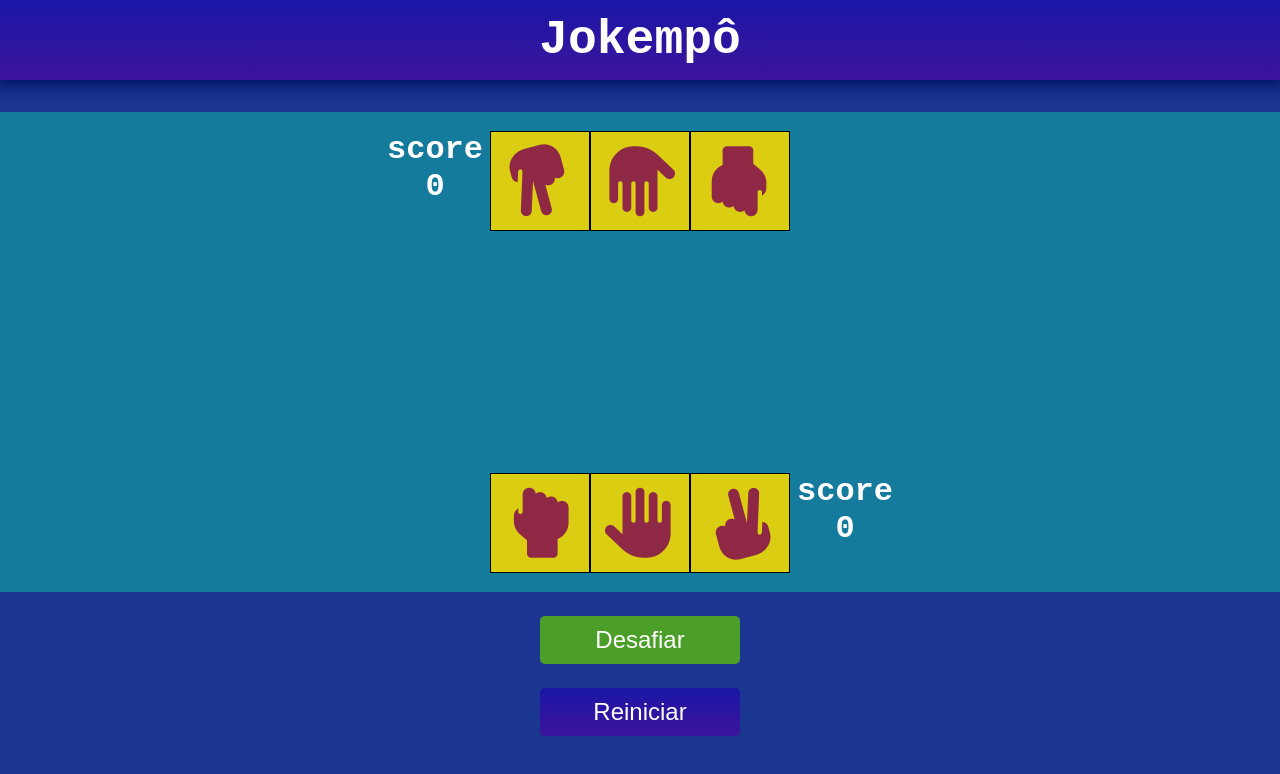
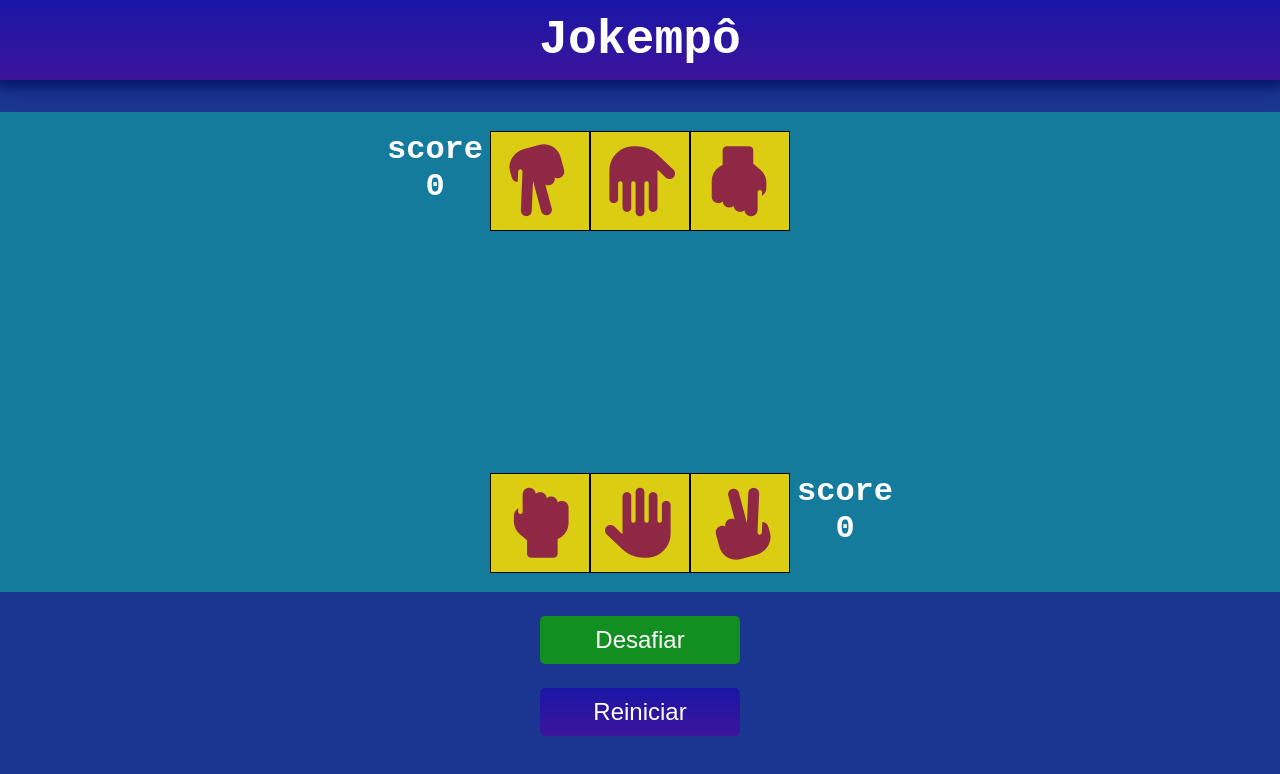
Before and after one commit to Rodrigo-DM/jokempo, a plain HTML site: page index.html in a window 1280 px wide. In both pictures the pointer is over the input "Desafiar". Drawn offline with Linux system fonts and the light colour scheme.

Commit message:
background do botao desafiar

```diff
--- a/assets/css/style.css
+++ b/assets/css/style.css
@@ -174,7 +174,7 @@ label {
     }
 
     #choose:hover {
-        background: #4B9E28;
+        background: #138F22;
     }
 
     #reset:hover {
```
